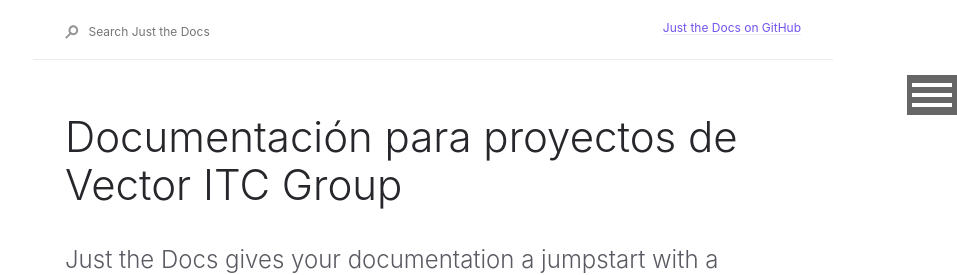
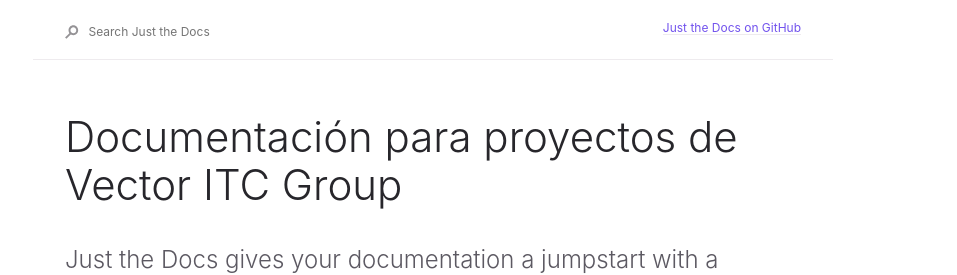
Before and after one commit to abeltranes/abeltranes.github.io, a Jekyll site: the page built from index.md, in a window 1280 px wide. Shown: the top 275 px of the page, without its empty margins (323-1280 px from the left). Built offline with Jekyll 4.4.1, drawn with Linux system fonts in a browser that asks for light colours; nearby versions of some CDN libraries.

Commit message:
Update default.html

```diff
--- a/_layouts/default.html
+++ b/_layouts/default.html
@@ -17,152 +17,61 @@
       </footer>
     </div>
  -->
+<!-- +++++++++++++++++++++++++++++++++++++++++++++++++++++++++++++++++++++++++++++++++++++++++++++++++++-->
 
 <style>
-    a {
-      text-decoration: none;
-    }
-    a i {
-      font: 0/0 a;
-      text-shadow: none;
-      color: transparent;
+
+
+.sidenav {
+  height: 100%;
+  width: 0;
+  position: fixed;
+  z-index: 1;
+  top: 0;
+  left: 0;
+  background-color: rgb(236, 104, 16);
+  overflow-x: hidden;
+  transition: 0.5s;
+  padding-top: 60px;
 }
 
-    nav {
-      background-color: rgba(0, 0, 0, 0.6);
-      height: 100%;
-      position: fixed;
-      right: -300px;
-      top: 0;
-      -moz-transition: right 0.2s linear;
-      -o-transition: right 0.2s linear;
-      -webkit-transition: right 0.2s linear;
-      transition: right 0.2s linear;
-      width: 300px;
-      z-index: 9001;
-      /* IT'S OVER 9000! */
-    }
-    nav #menuToggle {
-      background: rgba(0, 0, 0, 0.6);
+.sidenav a {
+  padding: 8px 8px 8px 32px;
+  text-decoration: none;
+  font-size: 25px;
+  color: #2e0acf;
   display: block;
-      position: relative;
-      height: 40px;
-      left: -50px;
-      top: 75px;
-      width: 50px;
-    }
-    nav #menuToggle span {
-      background: white;
-      display: block;
-      height: 10%;
-      left: 10%;
-      position: absolute;
-      top: 45%;
-      width: 80%;
-    }
-    nav #menuToggle span:before, nav #menuToggle span:after {
-      background: white;
-      content: '';
-      display: block;
-      height: 100%;
-      position: absolute;
-      top: -250%;
-      -moz-transform: rotate(0deg);
-      -ms-transform: rotate(0deg);
-      -webkit-transform: rotate(0deg);
-      transform: rotate(0deg);
-      width: 100%;
-    }
-    nav #menuToggle span:after {
-      top: 250%;
-    }
-    nav a:nth-child(n+2) {
-      color: white;
-      display: block;
-      font-size: 2.5em;
-      margin: 30px 0 30px 30px;
-    }
-    nav a:nth-child(n+2):after {
-      background: #ffa53e;
-      content: '';
-      display: block;
-      height: 2px;
-      -moz-transition: width 0.2s;
-      -o-transition: width 0.2s;
-      -webkit-transition: width 0.2s;
-      transition: width 0.2s;
-      width: 0;
-    }
-    nav a:nth-child(n+2):hover:after {
-      width: 100%;
+  transition: 0.3s;
 }
 
-    .open {
-      right: 0;
-    }
-    .open #menuToggle span {
-      background: transparent;
-      left: 10%;
-      top: 45%;
-    }
-    .open #menuToggle span:before, .open #menuToggle span:after {
-      background: white;
-      top: 0;
-      -moz-transform: rotate(45deg);
-      -ms-transform: rotate(45deg);
-      -webkit-transform: rotate(45deg);
-      transform: rotate(45deg);
-    }
-    .open #menuToggle span:after {
-      -moz-transform: rotate(-45deg);
-      -ms-transform: rotate(-45deg);
-      -webkit-transform: rotate(-45deg);
-      transform: rotate(-45deg);
+.sidenav a:hover {
+  color: #f1f1f1;
 }
 
-    #menuToggle .navClosed {
-      -moz-transition: background 0.1s linear;
-      -o-transition: background 0.1s linear;
-      -webkit-transition: background 0.1s linear;
-      transition: background 0.1s linear;
+.sidenav .closebtn {
+  position: absolute;
+  top: 0;
+  right: 25px;
+  font-size: 36px;
+  margin-left: 50px;
 }
-    #menuToggle .navClosed:before, #menuToggle .navClosed:after {
-      -moz-transition: top 0.2s linear 0.1s, -moz-transform 0.2s linear 0.1s;
-      -o-transition: top 0.2s linear 0.1s, -o-transform 0.2s linear 0.1s;
-      -webkit-transition: top 0.2s linear, -webkit-transform 0.2s linear;
-      -webkit-transition-delay: 0.1s, 0.1s;
-      transition: top 0.2s linear 0.1s, transform 0.2s linear 0.1s;
-    }
-    #menuToggle .navOpen {
-      -moz-transition: background 0.1s linear 0.2s;
-      -o-transition: background 0.1s linear 0.2s;
-      -webkit-transition: background 0.1s linear;
-      -webkit-transition-delay: 0.2s;
-      transition: background 0.1s linear 0.2s;
-    }
-    #menuToggle .navOpen:before, #menuToggle .navOpen:after {
-      -moz-transition: top 0.2s linear, -moz-transform 0.2s linear;
-      -o-transition: top 0.2s linear, -o-transform 0.2s linear;
-      -webkit-transition: top 0.2s linear, -webkit-transform 0.2s linear;
-      transition: top 0.2s linear, transform 0.2s linear;
+
+@media screen and (max-height: 450px) {
+  .sidenav {padding-top: 15px;}
+  .sidenav a {font-size: 18px;}
 }
 </style>
-  <nav>
-  <a href="" id="menuToggle" title="show menu">
-    <span class="navClosed"><i>show menu</i></span>
-  </a>
 
-  <a href="#" title="Item 1">Item 1</a>
-  <a href="#" title="Item 2">Item 2</a>
+<div id="mySidenav" class="sidenav">
+  <a href="javascript:void(0)" class="closebtn" onclick="closeNav()">&times;</a>
+  <a href="#">About</a>
+  <a href="#">Services</a>
+  <a href="#">Clients</a>
+  <a href="#">Contact</a>
+</div>
+<span style="font-size:30px;cursor:pointer" onclick="openNav()">&#9776; MENU</span>
 
-  <a href="{{ node.url | absolute_url }}" class="navigation-list-link{% if page.url == node.url %} active{% endif %}"   style="color:#000000";>{{ node.title }}</a>
- <a href="#" title="Item 3">Item 3</a>
- <a href="#" title="Item 4">Item 4</a>
- <a href="#" title="Item 5">Item 5</a>
-  </nav>
-
-
-
+<!-- ***************************************************************************************************-->
     <div class="main-content-wrap js-main-content" tabindex="0">
       <div class="page-header">
         <div class="main-content">
@@ -221,27 +130,15 @@
     </div>
   </div>
 
-  <script src='http://cdnjs.cloudflare.com/ajax/libs/jquery/2.1.3/jquery.min.js'></script>
-  <script  >
-      (function ocultarmenu($){
-        // Menu Functions
-        $(document).ready(function(){
-          $('#menuToggle').click(function(e){
-            var $parent = $(this).parent('nav');
-            $parent.toggleClass("open");
-            var navState = $parent.hasClass('open') ? "hide" : "show";
-            $(this).attr("title", navState + " navigation");
-            // Set the timeout to the animation length in the CSS.
-            setTimeout(function(){
-              console.log("timeout set");
-              $('#menuToggle > span').toggleClass("navClosed").toggleClass("navOpen");
-            }, 200);
-            e.preventDefault();
-          });
-        });
-      })(jQuery);
+
+<script>
+function openNav() {
+  document.getElementById("mySidenav").style.width = "250px";
+}
+function closeNav() {
+  document.getElementById("mySidenav").style.width = "0";
+}
 </script>
-
 
 </body>
 </html>
```
Lines whose indentation alone changed are shown as unchanged.
